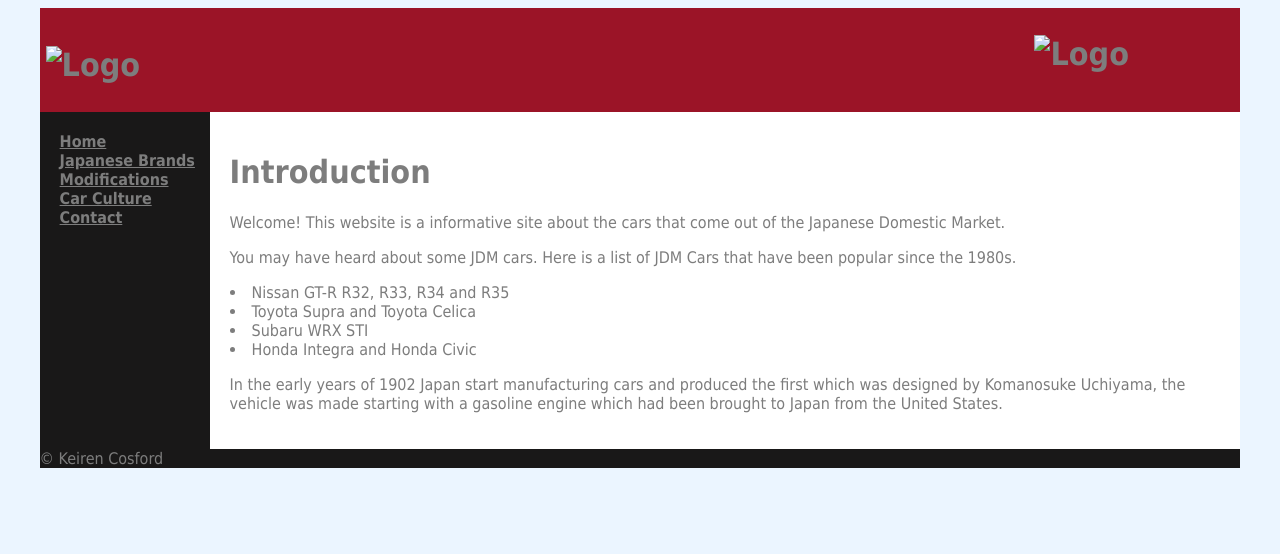
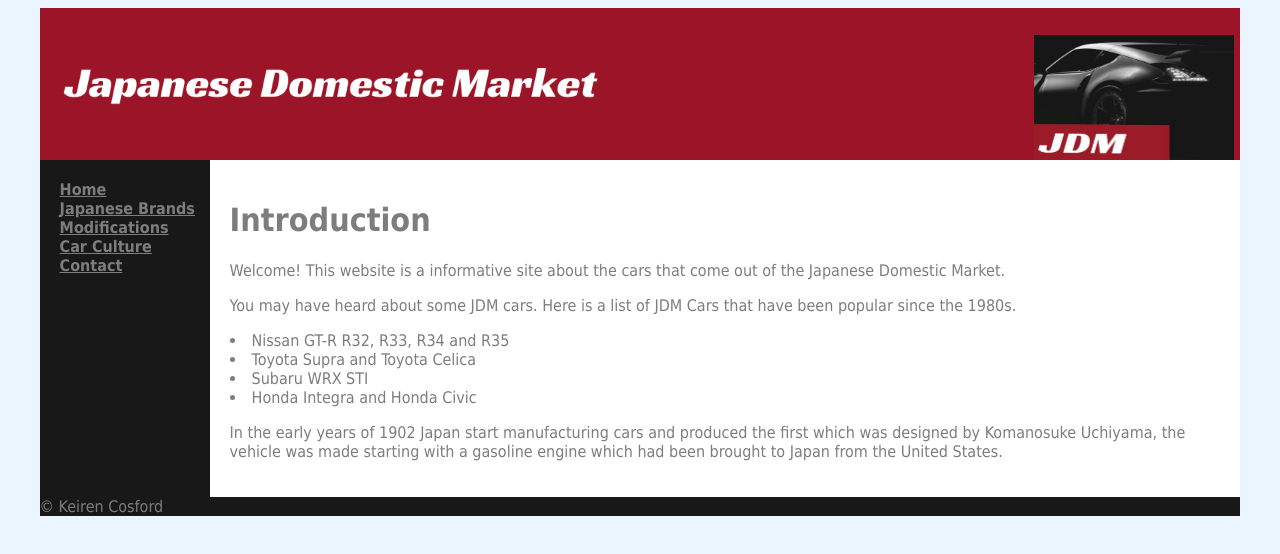
Before and after one commit to KeirenCosford/jap-cars, a plain HTML site: page index.html in a window 1280 px wide. Drawn offline with Linux system fonts and the light colour scheme.

Commit message:
Add files via upload

```diff
--- a/index.html
+++ b/index.html
@@ -19,8 +19,8 @@
 <div class="content">
 
     <div class="heading">
-                <h1> <img src="Brand Logos/Logo.jpg" width="200" height="125" alt="Logo" align="right"/>
-                <img src="Brand Logos/banner.png" width="615" height="97" alt="Logo" align="middle"/></h1>
+                <h1> <img src="Logo.jpg" width="200" height="125" alt="Logo" align="right"/>
+                <img src="banner.png" width="615" height="97" alt="Logo" align="middle"/></h1>
     </div>
 
 
```
